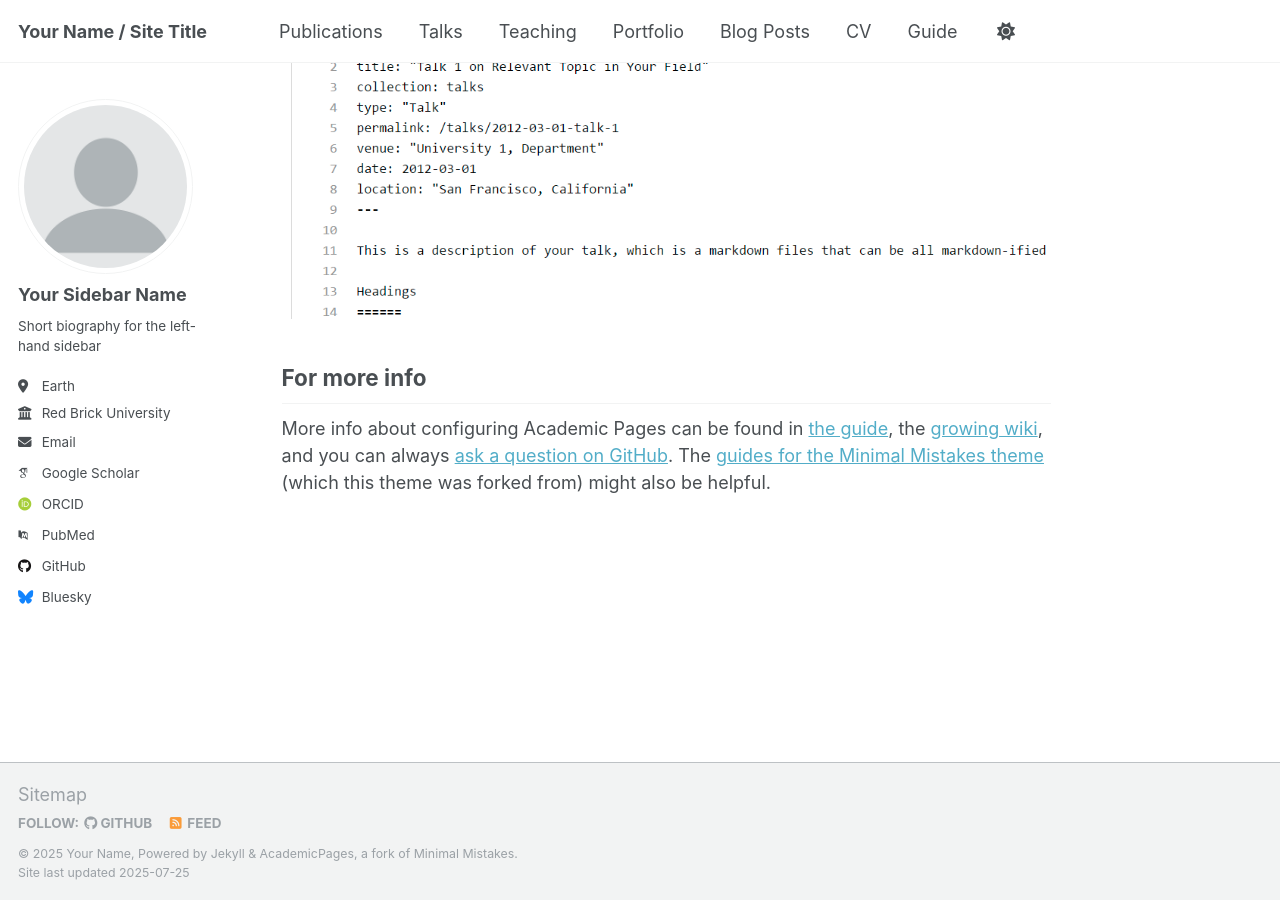
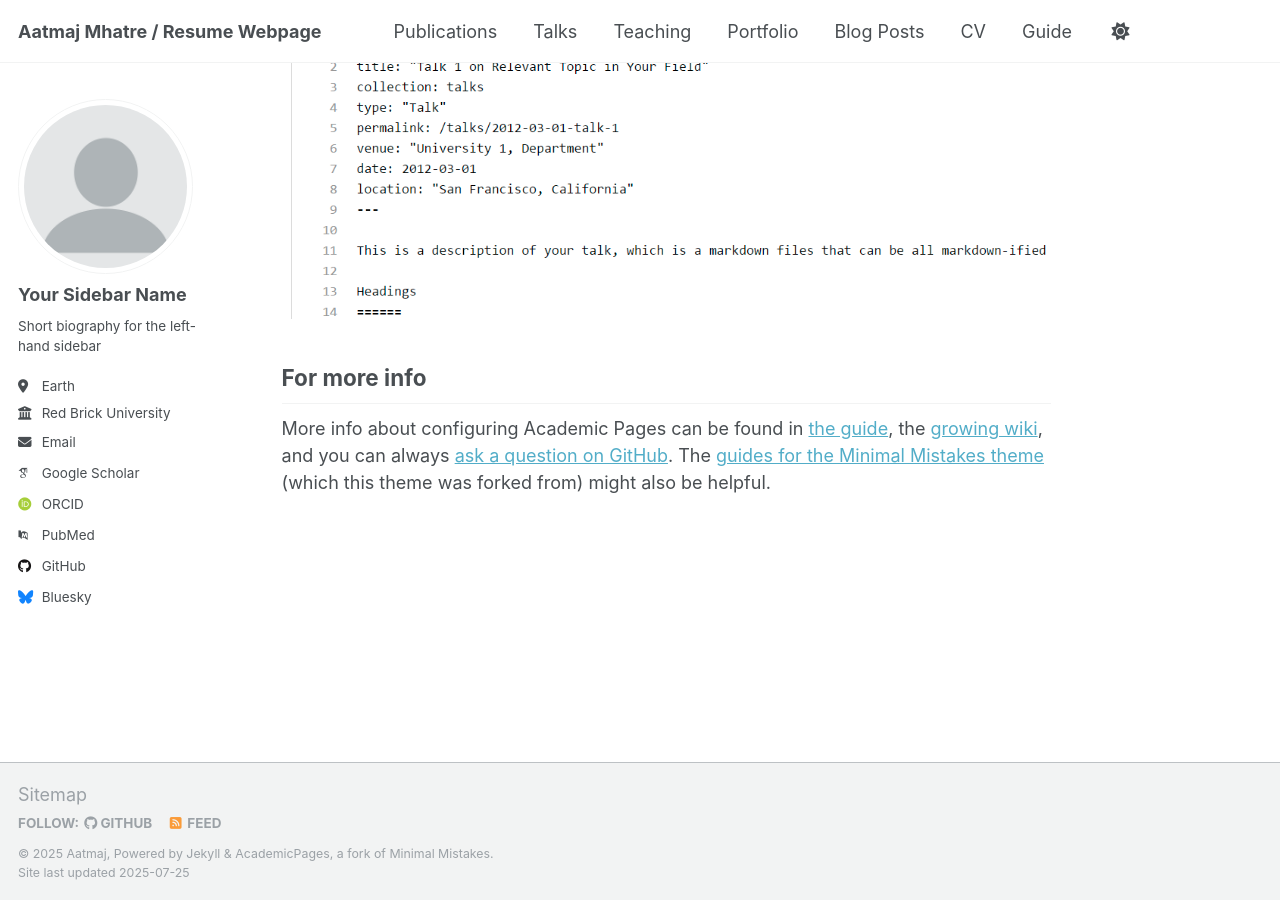
Before and after one commit to Aatmaj-Zephyr/about, a Jekyll site: the page built from _pages/about.md, in a window 1280 px wide and 900 px high, scrolled down 2880 px. Built offline with Jekyll 4.4.1, drawn with Linux system fonts in a browser that asks for light colours; some web fonts are replaced; a script that is not in the unit is left out.

Commit message:
test commit with name

```diff
--- a/_config.yml
+++ b/_config.yml
@@ -9,10 +9,10 @@
 # Basic Site Settings
 locale                   : "en-US"
 site_theme               : "default"
-title                    : "Your Name / Site Title"
+title                    : "Aatmaj Mhatre / Resume Webpage"
 title_separator          : "-"
-name                     : &name "Your Name"
-description              : &description "personal description"
+name                     : &name "Aatmaj"
+description              : &description "Hi there 👋 I'm a Computer Science enthusiast with a keen interest in Maths. I like to tinker with things around me and think out of the box to walk on roads less travelled."
 url                      : https://academicpages.github.io # the base hostname & protocol for your site e.g. "https://[your GitHub username].github.io" or if you already have some other page hosted on Github then use "https://[your GitHub username].github.io/[Your Repo Name]"
 baseurl                  : "" # the subpath of your site, e.g. "/blog"
 repository               : "academicpages/academicpages.github.io"
```
